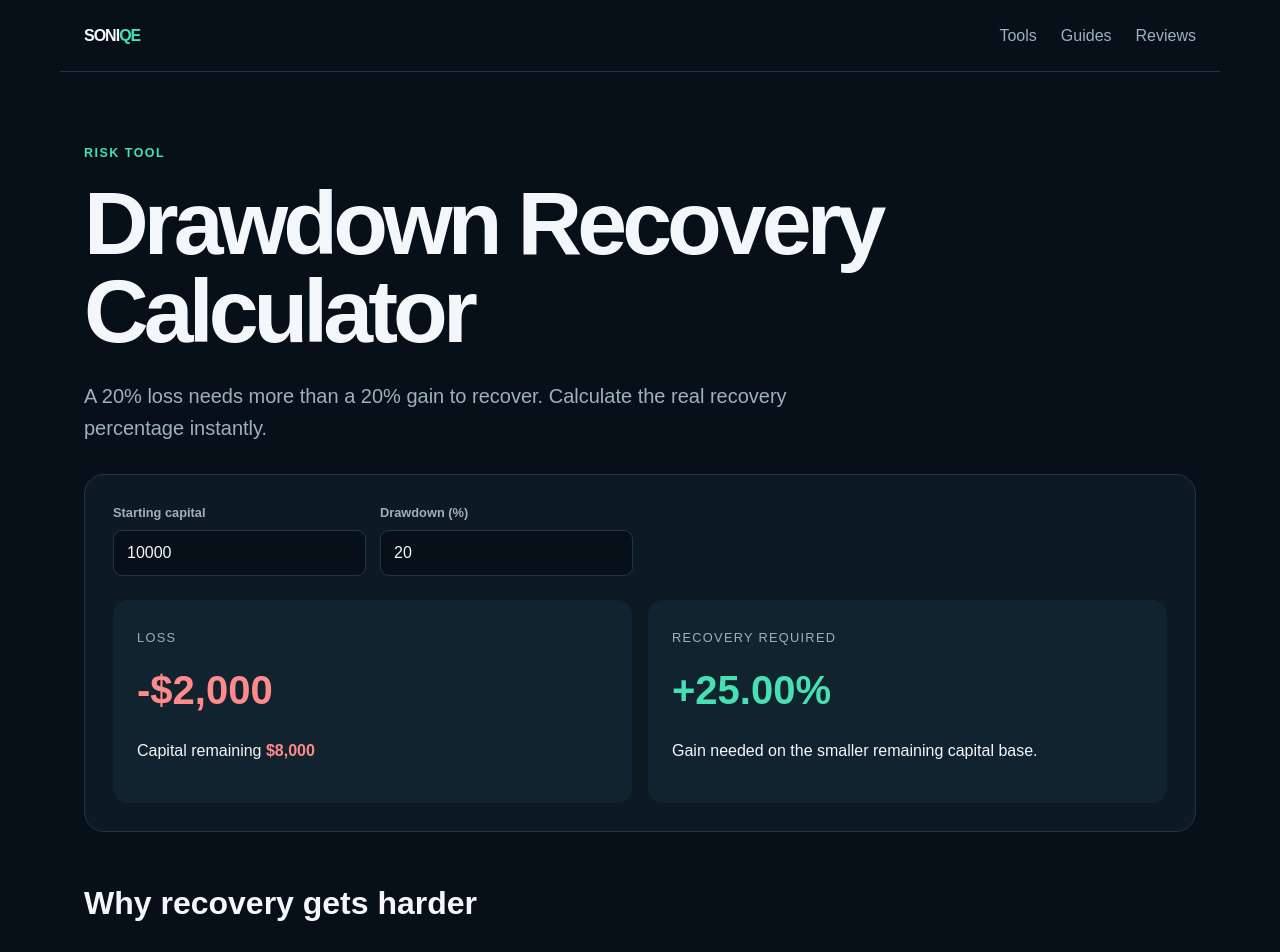
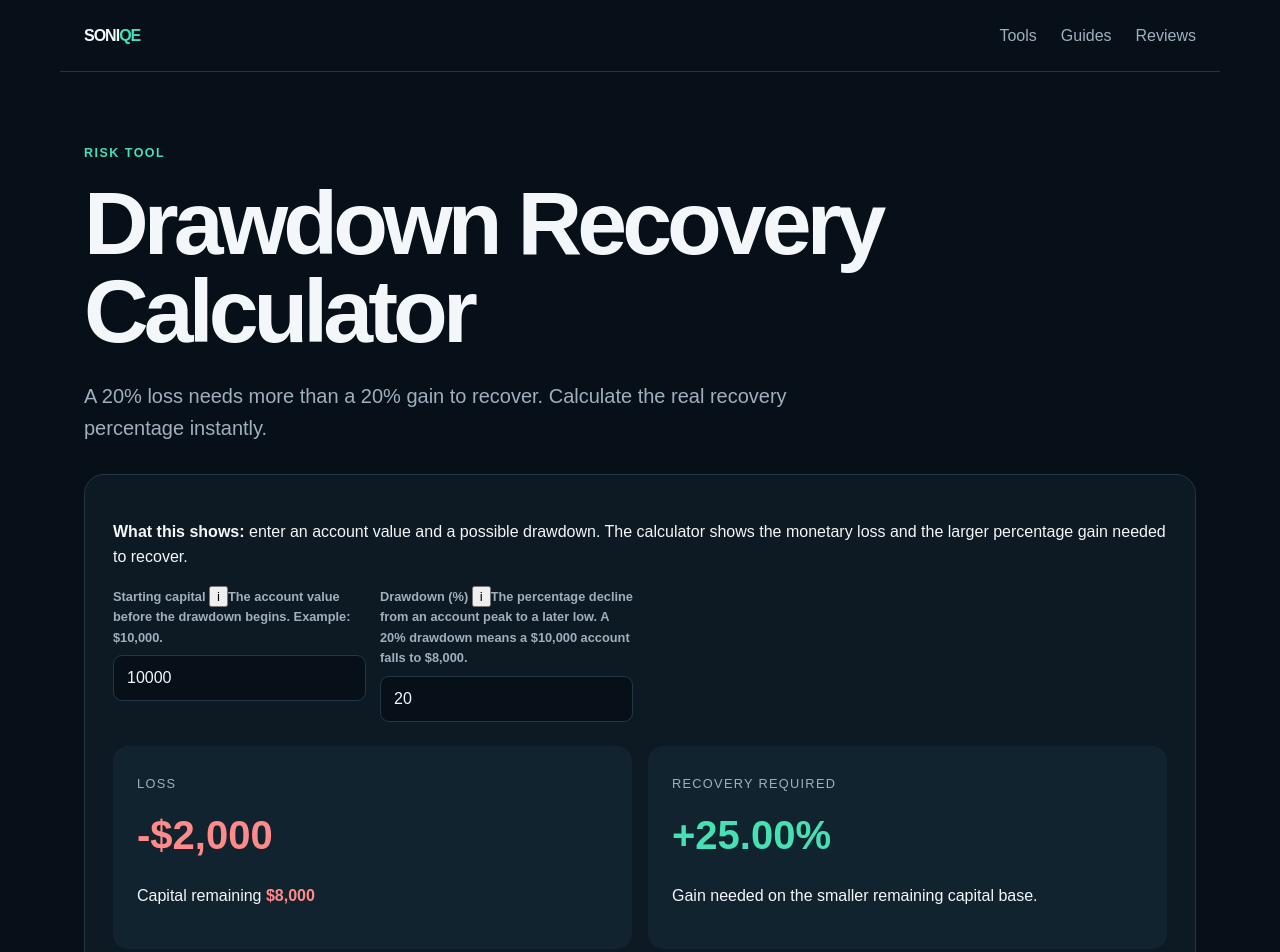
Before and after one commit to sverkercaron-sys/ai-trading-review, a Next.js app: page /tools/drawdown-recovery-calculator in a window 1280 px wide. Shown: the top 952 px of the page. Built offline with nearby package versions, Linux system fonts and the light colour scheme; no server answers.

Commit message:
Add beginner info tips to drawdown calculator

```diff
--- a/components/DrawdownCalculator.tsx
+++ b/components/DrawdownCalculator.tsx
@@ -1,2 +1,18 @@
-'use client';import {useMemo,useState} from 'react';import {recoveryFromDrawdown} from '@/lib/calculator';
-export default function DrawdownCalculator(){const [capital,setCapital]=useState(10000);const [drawdown,setDrawdown]=useState(20);const r=useMemo(()=>{const loss=capital*drawdown/100;return{loss,remaining:capital-loss,recovery:recoveryFromDrawdown(drawdown)}},[capital,drawdown]);return <section className="calculator"><div className="inputs"><label>Starting capital<input type="number" min="0" value={capital} onChange={e=>setCapital(Number(e.target.value))}/></label><label>Drawdown (%)<input type="number" min="0" max="99.99" step="1" value={drawdown} onChange={e=>setDrawdown(Number(e.target.value))}/></label></div><div className="result-grid"><article className="result-card downside"><span>Loss</span><h2>-${r.loss.toLocaleString()}</h2><p>Capital remaining <strong>${r.remaining.toLocaleString()}</strong></p></article><article className="result-card upside"><span>Recovery required</span><h2>+{Number.isFinite(r.recovery)?r.recovery.toFixed(2):'∞'}%</h2><p>Gain needed on the smaller remaining capital base.</p></article></div></section>}
+'use client';
+import {useMemo,useState} from 'react';
+import {recoveryFromDrawdown} from '@/lib/calculator';
+import InfoTip from '@/components/InfoTip';
+
+export default function DrawdownCalculator(){
+  const [capital,setCapital]=useState(10000);
+  const [drawdown,setDrawdown]=useState(20);
+  const r=useMemo(()=>{const loss=capital*drawdown/100;return{loss,remaining:capital-loss,recovery:recoveryFromDrawdown(drawdown)}},[capital,drawdown]);
+  return <section className="calculator">
+    <p className="calculator-intro"><strong>What this shows:</strong> enter an account value and a possible drawdown. The calculator shows the monetary loss and the larger percentage gain needed to recover.</p>
+    <div className="inputs">
+      <label><span className="input-label">Starting capital <InfoTip text="The account value before the drawdown begins. Example: $10,000." /></span><input type="number" min="0" value={capital} onChange={e=>setCapital(Number(e.target.value))}/></label>
+      <label><span className="input-label">Drawdown (%) <InfoTip text="The percentage decline from an account peak to a later low. A 20% drawdown means a $10,000 account falls to $8,000." /></span><input type="number" min="0" max="99.99" step="1" value={drawdown} onChange={e=>setDrawdown(Number(e.target.value))}/></label>
+    </div>
+    <div className="result-grid"><article className="result-card downside"><span>Loss</span><h2>-${r.loss.toLocaleString()}</h2><p>Capital remaining <strong>${r.remaining.toLocaleString()}</strong></p></article><article className="result-card upside"><span>Recovery required</span><h2>+{Number.isFinite(r.recovery)?r.recovery.toFixed(2):'∞'}%</h2><p>Gain needed on the smaller remaining capital base.</p></article></div>
+  </section>
+}
```
